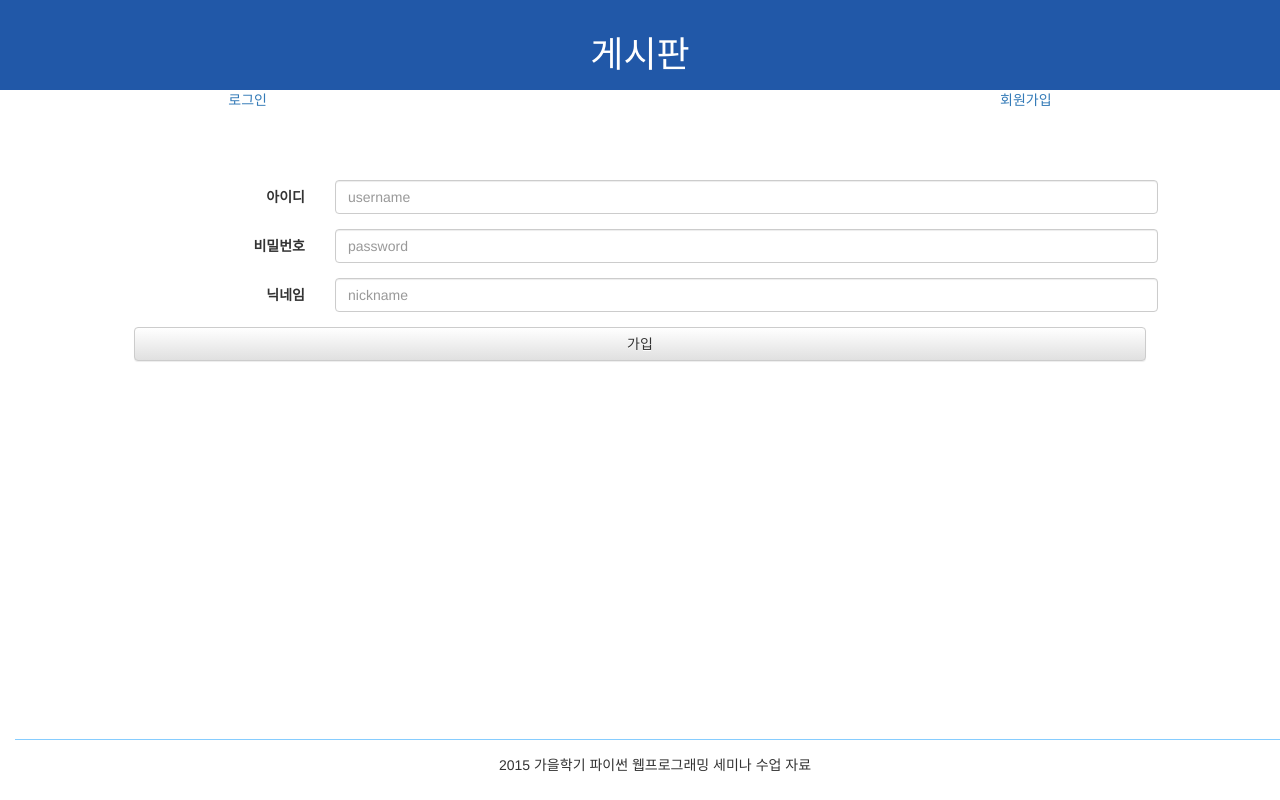
After one commit to dlkorea/seminar2015, a Flask app: page /register in a window 1280 px wide. The commit adds this page. Run offline with Flask 2, Linux system fonts and the light colour scheme; some libraries are stand-ins or nearby versions.

Commit message:
11/24 수업까지 반영분 + 디자인 살짝

```diff
--- a/app.py
+++ b/app.py
@@ -1,12 +1,22 @@
 # app.py
 import datetime
+import hashlib
 
-from flask import Flask, render_template, request, redirect, url_for
+from flask import Flask, render_template, request, redirect, url_for, session, g, flash
 from flask_sqlalchemy import SQLAlchemy
+from sqlalchemy.exc import IntegrityError
+
 
 app = Flask(__name__)
 app.config['SQLALCHEMY_DATABASE_URI'] = 'sqlite:///db.sqlite'
+app.config['SECRET_KEY'] = 'sdflkjsdfsdfsdf'
 db = SQLAlchemy(app)
+
+
+class User(db.Model):
+    username = db.Column(db.Unicode(255), primary_key=True)
+    password = db.Column(db.Unicode(255))
+    nickname = db.Column(db.Unicode(20), unique=True)
 
 
 class Article(db.Model):
@@ -109,5 +119,66 @@ def delete_comment(comment_id):
     return redirect(url_for('read', article_id=comment.article_id))
 
 
+@app.route('/register', methods=['GET', 'POST'])
+def register():
+    if request.method == 'GET':
+        return render_template('register.html')
+    username = request.form['username']
+    password = request.form['password']
+    hashed_password = hashlib.sha1(password.encode('utf-8')).hexdigest()
+    nickname = request.form['nickname']
+
+    user = User(username=username, password=hashed_password, nickname=nickname)
+
+    db.session.add(user)
+    try:
+        db.session.commit()
+    except IntegrityError:
+        db.session.rollback()
+        flash('중복된 아이디나 닉네임입니다.')
+        return redirect(url_for('register'))
+
+    return redirect(url_for('index'))
+
+
+@app.route('/login', methods=['GET', 'POST'])
+def login():
+    if request.method == 'GET':
+        return render_template('login.html')
+
+    username = request.form['username']
+    password = request.form['password']
+    hashed_password = hashlib.sha1(password.encode('utf-8')).hexdigest()
+
+    user = User.query.filter_by(username=username, password=hashed_password).first()
+
+    if user is None:
+        return redirect(url_for('login'))
+    session['logined_username'] = username
+
+    return redirect(url_for('index'))
+
+
+@app.route('/logout')
+def logout():
+    try:
+        del session['logined_username']
+    except:
+        pass
+    return redirect(url_for('index'))
+
+
+@app.before_request
+def set_user():
+    try:
+        g.user = User.query.filter_by(username=session['logined_username']).first().username
+    except:
+        g.user = None
+
+
+@app.context_processor
+def inject_user():
+    return dict(user=g.user)
+
 if __name__ == '__main__':
     app.run(debug=True)
--- a/templates/index.html
+++ b/templates/index.html
@@ -16,6 +16,18 @@
                 <a href="{{ url_for('index') }}">
                     <h1>게시판</h1>
                 </a>
+            </div>
+            <div id="login_area">
+            {% if user %}
+                <h5 class="text-center">{{ user }}님 환영합니다. <a href="{{ url_for('logout') }}">로그아웃</a></h5>
+            {% else %}
+                <div class="col-xs-4 col-sm-4 col-xs-offset-2 col-sm-offset-2">
+                    <a href="{{ url_for('login') }}">로그인</a>
+                </div>
+                <div class="col-xs-4 col-sm-4 text-right">
+                    <a href="{{ url_for('register') }}">회원가입</a>
+                </div>
+            {% endif %}
             </div>
             <div id="main" class="container-fluid">
             {% block main %}
--- /dev/null
+++ b/templates/register.html
@@ -0,0 +1,35 @@
+{% extends 'index.html' %}
+
+
+{% block main %}
+<form method="POST" class="form-horizontal" style="margin-top: 90px;">
+  <div class="form-group">
+    <label for="username" class="col-sm-3 col-xs-3 control-label">아이디</label>
+    <div class="col-sm-8 col-xs-8">
+      <input class="form-control" type="text" name="username" placeholder="username">
+    </div>
+  </div>
+  <div class="form-group">
+    <label for="password" class="col-sm-3 col-xs-3 control-label">비밀번호</label>
+    <div class="col-sm-8 col-xs-8">
+      <input class="form-control" type="password" name="password" placeholder="password">
+    </div>
+  </div>
+  <div class="form-group">
+    <label for="nickname" class="col-sm-3 col-xs-3 control-label">닉네임</label>
+    <div class="col-sm-8 col-xs-8">
+      <input class="form-control" type="text" name="nickname" placeholder="nickname">
+    </div>
+  </div>
+  <div class="col-sm-10 col-xs-10 col-sm-offset-1 col-xs-offset-1">
+    <button type="submit" class="btn btn-default btn-block">가입</button>
+  </div>
+</form>
+<div class="row">
+  <div class="col-xs-10 col-sm-10 col-xs-offset-1 col-sm-offset-1 text-center">
+  {% for message in get_flashed_messages() %}
+    <h5 class="text-center" style="color: red;">{{ message }}</h5>
+  {% endfor %}
+  </div>
+</div>
+{% endblock %}
```
Also changed, not shown: templates/login.html (added, +22 -0 lines), db.sqlite.
